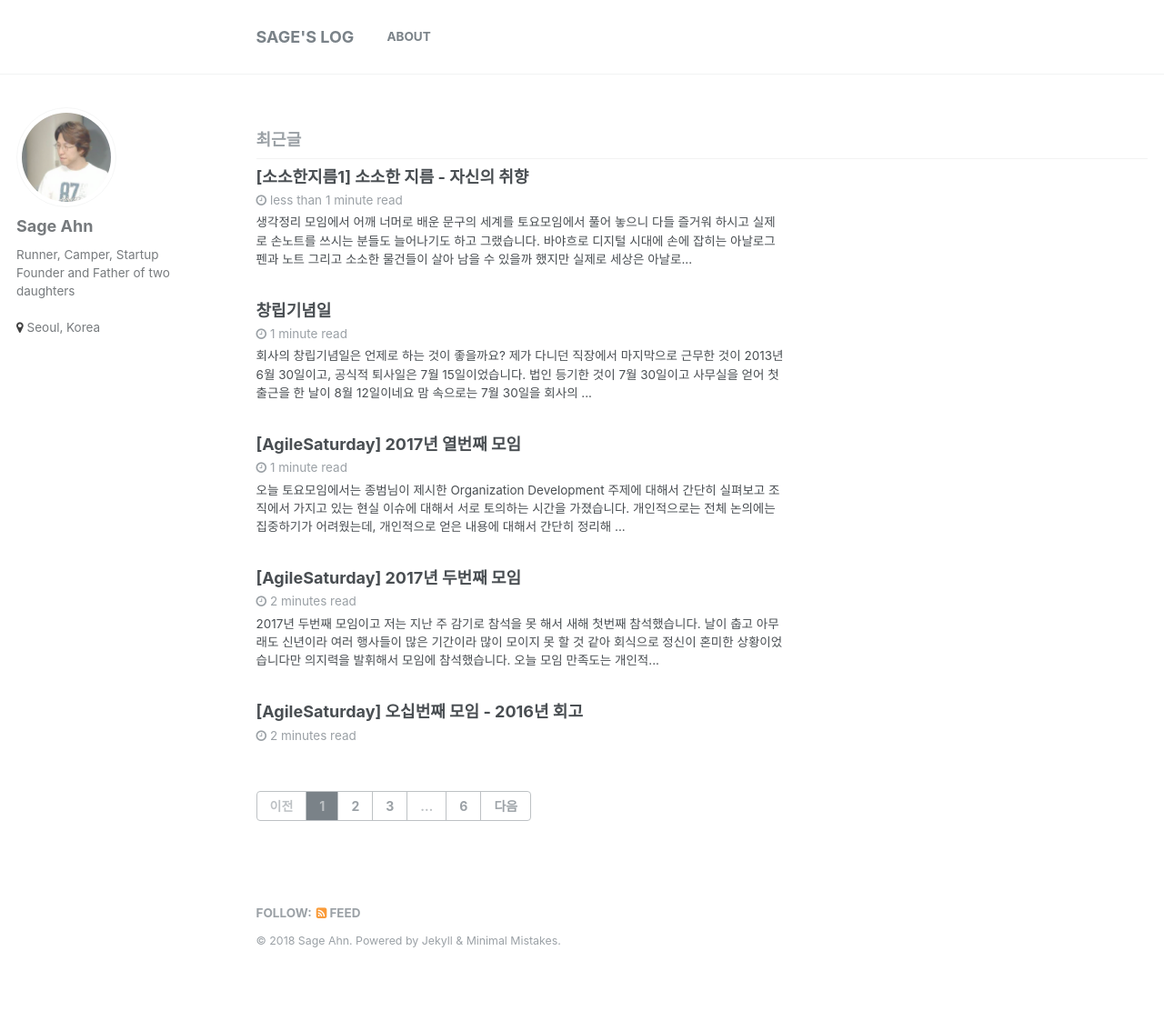
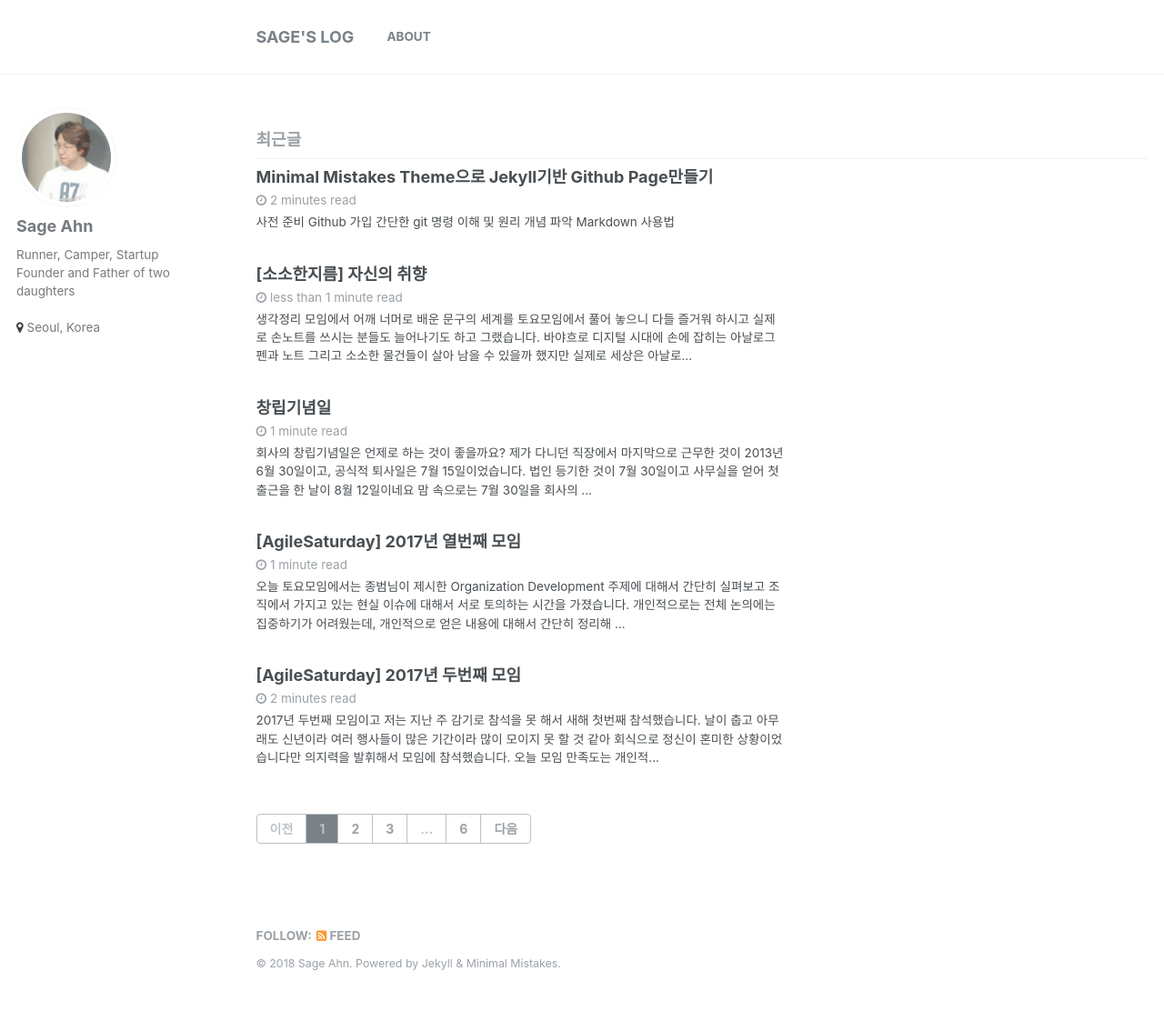
Before and after one commit to sageahn/sageahn.github.io, a Jekyll site: the page built from index.html, in a window 1280 px wide. Shown: the whole page at 91% size. Built offline with Jekyll 4.4.1, drawn with Linux system fonts in a browser that asks for light colours; the list of posts is cut into pages by our own code; before the commit the page ends 1099 px from its top, so only the background shows below that; part of the change alters nothing that is shown.

Commit message:
Jan 6, 2018

````diff
--- a/_posts/2018-01-03-small-purchase.md
+++ b/_posts/2018-01-03-small-purchase.md
@@ -1,7 +1,7 @@
 ---
 published: true
 layout: single
-title: "[소소한지름1] 소소한 지름 - 자신의 취향"
+title: "[소소한지름] 자신의 취향"
 category: shopping
 tags: daily
 comments: true
--- /dev/null
+++ b/_posts/2018-01-06-jekyll_blog_setup_simple.md
@@ -0,0 +1,154 @@
+---
+published: true
+layout: single
+title: "Minimal Mistakes Theme으로 Jekyll기반 Github Page만들기"
+category: blog
+tags: jekyll minimal-mistakes github-pages
+comments: true
+---
+
+# 사전 준비
+- Github 가입
+- 간단한 git 명령 이해 및 원리 개념 파악
+- Markdown 사용법
+
+# 설치
+설치 단계는 MacOSX 기준으로 설명드립니다.
+
+## Ruby 업데이트
+이 단계가 꼭 필요한지는 모르겠습니다만, rbenv로 Ruby는 2.5.0으로 업그레이드 합니다.
+맥의 경우 아래와 같이 진행합니다. Ruby 업데이트를 위해서는 homebrew가 설치되어야 합니다.
+
+## Homebrew 설치
+홈페이지 : https://brew.sh/index_ko.html
+
+설치 스크립트 :
+
+```/usr/bin/ruby -e "$(curl -fsSL https://raw.githubusercontent.com/Homebrew/install/master/install)"```
+
+위의 설치 스크립트 (한줄)를 복사해서 터미널에 붙여 넣고 엔터를 입력합니다.
+
+### Ruby설치
+
+Jekyll이 Ruby 언어를 이용해서 구현되었기 때문에 아래 명령을 터미널에 입력해서 설치합니다.
+
+```
+brew update
+brew upgrade
+brew install rbenv
+brew install ruby-build
+rbenv init
+rbenv install 2.5.0
+rbenv rehash
+rbenv global 2.5.0
+```
+
+위의 단계에서 brew를 처음 설치하신 분은 brew update, brew upgrade를 하실 필요가 없습니다.
+
+rbenv init 명령을 수행하면 eval "$(rbenv init -)"를 shell 환경에 추가하라고 나옵니다. 저는 zsh을 쓰기 때문에 ~/.zshrc 파일의 끝에 추가했습니다.
+추가 한 후에는 터미널을 닫고 새로 시작한 후에 ruby --version 명령을 실행하면 버전이 2.5.0으로 나오는 것을 확인 할 수 있습니다.
+
+### Ruby bundler설치
+http://ruby-korea.github.io/bundler-site/
+
+```gem install bundler```
+
+jekyll이 사용하는 다양한 ruby gem을 관리하기 위해 번들러를 설치합니다.
+
+## Minimal-mistakes repository fork
+원래는 jekyll을 설치하고 블로그를 생성한 후에 theme 작업을 하지만 우리는 간단히 minimal-mistakes가 다 작업된 환경을 그대로 사용할 예정이므로 minimal-mistakes repo를 그대로 복사합니다. 오후에 종일 테스트 해 보니 clone을 하면 안되고 내 repository로 fork를 해 와야 정상적으로 표시가 됩니다.
+
+### Minimal-Mistakes
+
+홈페이지: https://mmistakes.github.io/minimal-mistakes/
+
+Github Repo 사이트 : https://github.com/mmistakes/minimal-mistakes
+
+위의 repo사이트로 이동하여 오른쪽 위의 fork버튼을 눌러서 내 계정으로 fork해 옵니다.
+mmistakes/minimal-mistakes repository가 sageahn/minimal-mistakes repository로 fork됩니다.
+자신의 repository의 settings 메뉴로 이동해서 minimal-mistakes 이름을 <userid>.github.io (예 sageahn.github.io)로 변경 합니다.
+
+https://sageahn.github.io 에 접속하면 기본 사이트가 표시됩니다.
+
+이제 이 repository를 자신의 PC에 git clone합니다.
+
+Minimal mistakes의 불필요한 파일을 지워 줍니다.
+git rm 또는 그냥 rm 명령을 사용하면 됩니다.
+지울 파일은 https://mmistakes.github.io/minimal-mistakes/docs/quick-start-guide/ 에서 remove the unnecessary 항목을 참고합니다.
+굳이 안 지워도 됩니다만 무료 최대 repo 크기는 1GB이니 지워서 공간을 확보합니다.
+
+- .editorconfig
+- .gitattributes
+- .github
+- /docs
+- /test
+- CHANGELOG.md
+- README.md
+- minimal-mistakes-jekyll.gemspec
+- screenshot-layouts.png
+- screenshot.png
+
+
+수정사항을 commit합니다.
+
+```
+git add .
+git commit -m “initial setup”
+```
+
+jekyll을 설치합니다.
+
+```
+bundle install
+```
+
+jekyll을 실행합니다
+
+```
+bundle exec jekyll serve
+```
+
+Bundle exec jekyll serve는 jekyll을 local에서 실행 해 줍니다.
+브라우저를 열고 http://localhost:4000/을 입력하면 블로그가 실행되는 것을 볼 수 있습니다. 이 상태에서 포스팅을 작성하면 localhost:4000에 자동으로 업데이트 됩니다.
+
+## _config.yml 수정하기
+
+사이트 제목이라던가 작성자 정보라던가 필요한 내용을 _config.yml 파일을 수정해서 업데이트 합니다. 수정 후 git commit/push하시면 사이트가 변경됩니다. 자세한 내용은 아래 링크를 확인 하세요
+https://mmistakes.github.io/minimal-mistakes/docs/configuration/
+
+# 포스팅 작성하기
+
+## 포스팅 작성
+repository의 최상위에 _posts 디렉토리를 만듭니다.
+
+```
+mkdir _posts
+```
+
+_posts/ 디렉토리 아래 year-month-day-title.md 형식으로 파일을 생성합니다.
+예) 2018-01-06-firstday.md
+구분자는 underscore가 아니고 dash입니다.
+
+파일 이름은 웹에 노출되는 perma link작성의 기준이 되므로 신중히 작성하시고 사이트가 published 된 후에는 바꾸지 않는 것이 SEO에 좋습니다. 디폴트가 site url/category/title로 작성되니 category사용이 귀찮으시거나 필요 없으시면 _config.yml의 outputting 항목 아래를 수정하세요. 제 블로그는 permalink: /:year/:month/:day/:title/ 이 포맷으로 되어 있습니다.
+
+포스팅을 작성할 때는 markdown의 상단에 아래 YAML Front Matter를 포함해야 합니다.
+
+```
+---
+published: true
+layout: single
+title: "first posting"
+category: post
+tags:
+comments: true
+---
+```
+
+본문 작성이 끝나면 로컬 머신에서 확인이 가능하고 문제가 없으면  git add/git commit/git push하여 publish합니다.
+
+## 포스팅 작성 툴
+markdown은 텍스트 기반이므로 터미널에서 수정하면 좀 불편합니다. 수정 사항을 바로 보기 위해서 atom이나 다른 markdown을 지원하는 editor를 쓰시는 것이 좋습니다.
+저는 요즘 핫한 microsoft visual studio code를 추천합니다. 무료고, javascript를 잘 지원하기 때문에 javascript 공부하실 경우에 유용합니다. 잘은 모르지만 개인적으로 jetbrains의 webstorm이나 intellij에 손색이 없는 무료 툴입니다. MS가 요즘 참 잘해요
+
+## Google Analytics
+내 블로그에 방문자 수를 확인하고 싶고 기타 여러가지 실험을 해 보실 분들은 Google Analytics에 가입하신 후에 ID만 따와서 _config.yml에 등록하면 자동으로 정보들이 수집됩니다. 제가 minimal-mistakes theme을 좋아하는 이유기도 합니다. 대부분의 기능이 다 구현되어 있어요
````
